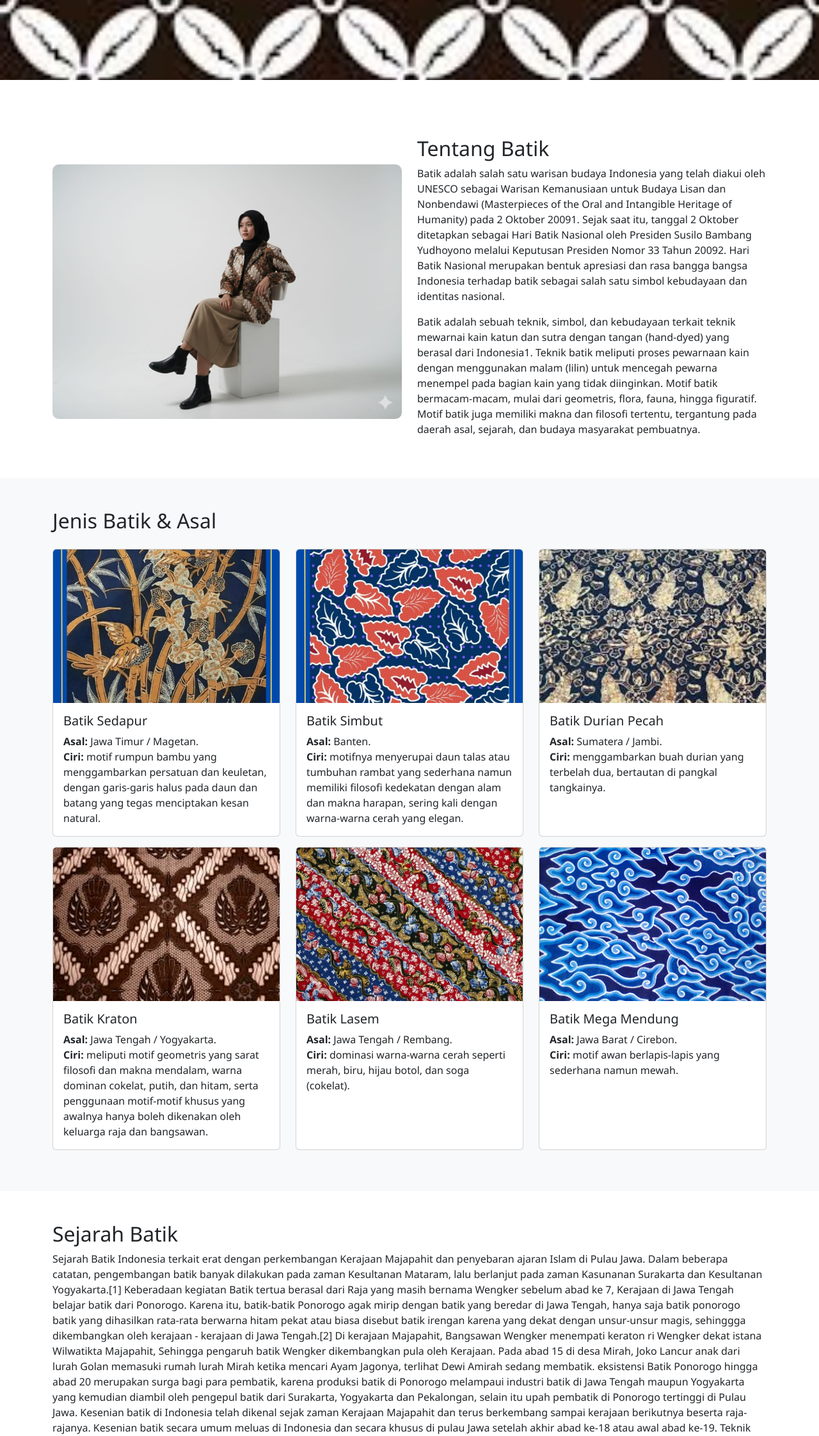
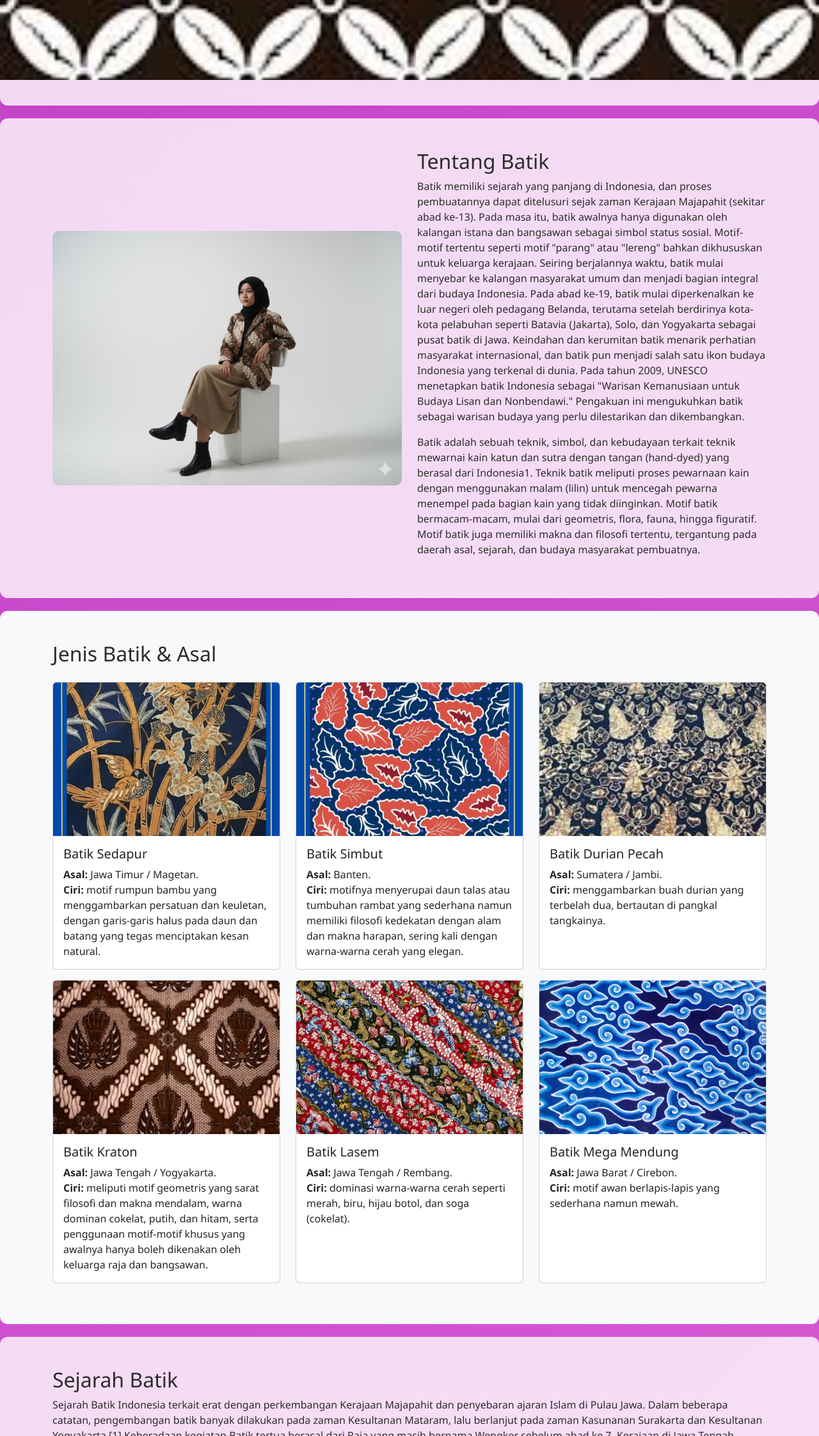
Before and after one commit to erinaa2e/website-batik, a plain HTML site: page index.html in a window 1280 px wide. Shown: the part 555-2800 px from the top of the page at 64% size. Drawn offline with nearby package versions, Linux system fonts and the light colour scheme.

Commit message:
Add files via upload

```diff
--- a/index.html
+++ b/index.html
@@ -16,6 +16,8 @@
 }
 body {
   font-family: "Segoe UI", sans-serif;
+  background: linear-gradient(135deg, #c241c7, #df66d9); /* gradasi coklat elegan */
+  color: #2c2c2c;
 }
 .carousel-item {
   height: 80vh;
@@ -36,7 +38,7 @@
   border-radius: 10px;
 }
 footer {
-        background: #212529;
+  background: #4e342e; /* coklat tua */
   color: white;
   padding: 20px 0;
   text-align: center;
@@ -75,7 +77,11 @@
 section {
   padding-top: 40px;
   padding-bottom: 40px;
+  background: rgba(255, 255, 255, 0.8); /* semi transparan biar elegan */
+  border-radius: 12px;
+  margin-bottom: 20px;
 }
+
     </style>
   </head>
   <body>
@@ -146,9 +152,11 @@
           <div class="col-md-6" data-aos="fade-left">
             <h2>Tentang Batik</h2>
             <p>
-              Batik adalah salah satu warisan budaya Indonesia yang telah diakui oleh UNESCO sebagai Warisan Kemanusiaan untuk Budaya Lisan dan Nonbendawi (Masterpieces of the Oral and Intangible Heritage of Humanity) pada 2 Oktober 20091.
-              Sejak saat itu, tanggal 2 Oktober ditetapkan sebagai Hari Batik Nasional oleh Presiden Susilo Bambang Yudhoyono melalui Keputusan Presiden Nomor 33 Tahun 20092. Hari Batik Nasional merupakan bentuk apresiasi dan rasa bangga
-              bangsa Indonesia terhadap batik sebagai salah satu simbol kebudayaan dan identitas nasional.
+             Batik memiliki sejarah yang panjang di Indonesia, dan proses pembuatannya dapat ditelusuri sejak zaman Kerajaan Majapahit (sekitar abad ke-13). Pada masa itu, batik awalnya hanya digunakan oleh kalangan istana dan bangsawan sebagai simbol status sosial. Motif-motif tertentu seperti motif "parang" atau "lereng" bahkan dikhususkan untuk keluarga kerajaan. Seiring berjalannya waktu, batik mulai menyebar ke kalangan masyarakat umum dan menjadi bagian integral dari budaya Indonesia.
+
+Pada abad ke-19, batik mulai diperkenalkan ke luar negeri oleh pedagang Belanda, terutama setelah berdirinya kota-kota pelabuhan seperti Batavia (Jakarta), Solo, dan Yogyakarta sebagai pusat batik di Jawa. Keindahan dan kerumitan batik menarik perhatian masyarakat internasional, dan batik pun menjadi salah satu ikon budaya Indonesia yang terkenal di dunia.
+
+Pada tahun 2009, UNESCO menetapkan batik Indonesia sebagai "Warisan Kemanusiaan untuk Budaya Lisan dan Nonbendawi." Pengakuan ini mengukuhkan batik sebagai warisan budaya yang perlu dilestarikan dan dikembangkan.
             </p>
             <p>
               Batik adalah sebuah teknik, simbol, dan kebudayaan terkait teknik mewarnai kain katun dan sutra dengan tangan (hand-dyed) yang berasal dari Indonesia1. Teknik batik meliputi proses pewarnaan kain dengan menggunakan malam
@@ -254,13 +262,9 @@
           dikembangkan oleh kerajaan - kerajaan di Jawa Tengah.[2] Di kerajaan Majapahit, Bangsawan Wengker menempati keraton ri Wengker dekat istana Wilwatikta Majapahit, Sehingga pengaruh batik Wengker dikembangkan pula oleh Kerajaan.
           Pada abad 15 di desa Mirah, Joko Lancur anak dari lurah Golan memasuki rumah lurah Mirah ketika mencari Ayam Jagonya, terlihat Dewi Amirah sedang membatik. eksistensi Batik Ponorogo hingga abad 20 merupakan surga bagi para
           pembatik, karena produksi batik di Ponorogo melampaui industri batik di Jawa Tengah maupun Yogyakarta yang kemudian diambil oleh pengepul batik dari Surakarta, Yogyakarta dan Pekalongan, selain itu upah pembatik di Ponorogo
-          tertinggi di Pulau Jawa. Kesenian batik di Indonesia telah dikenal sejak zaman Kerajaan Majapahit dan terus berkembang sampai kerajaan berikutnya beserta raja-rajanya. Kesenian batik secara umum meluas di Indonesia dan secara
-          khusus di pulau Jawa setelah akhir abad ke-18 atau awal abad ke-19. Teknik batik sendiri telah diketahui lebih dari 1.000 tahun, kemungkinan berasal dari Mesir kuno atau Sumeria. Teknik batik meluas di beberapa negara di Afrika
-          Barat seperti Nigeria, Kamerun, dan Mali, serta di Asia, seperti India, Sri Lanka, Bangladesh, Iran, Thailand, Malaysia dan Indonesia. Hingga awal abad ke-20, batik yang dihasilkan merupakan batik tulis. Batik cap baru dikenal
-          setelah Perang Dunia I berakhir atau sekitar tahun 1920. Kesenian batik adalah kesenian gambar di atas kain untuk pakaian yang menjadi salah satu kebudayaan keluarga kerajaan di Indonesia zaman dahulu. Awalnya kegiatan membatik
-          hanya terbatas dalam keraton saja dan batik dihasilkan untuk pakaian raja dan keluarga pemerintah dan para pembesar. Oleh karena banyak dari pembesar tinggal di luar keraton, maka kesenian batik ini dibawa oleh mereka keluar dari
-          keraton dan dihasilkan pula di tempatnya masing-masing. Lama kelamaan kesenian batik ini ditiru oleh rakyat jelata dan selanjutnya meluas sehingga menjadi pekerjaan kaum wanita rumah tangga untuk mengisi waktu luang mereka.
+          tertinggi di Pulau Jawa.
         </p>
+
 
     </section>
 
@@ -414,10 +418,7 @@
 </section>
 
 
-    <!-- Footer -->
-    <footer>
-      <p>&copy; 2025 Batik Nusantara.</p>
-    </footer>
+
 
        <!-- Bootstrap JS -->
     <script src="https://cdn.jsdelivr.net/npm/bootstrap@5.3.3/dist/js/bootstrap.bundle.min.js"></script>
@@ -489,5 +490,20 @@
   });
 </script>
 
+<!-- Footer -->
+<footer class="bg-dark text-white text-center py-4 mt-5">
+  <div class="container">
+
+    <p class="mb-1">Telp:  (0341) 478195 (SMKN 5 Malang)</p>
+    <p class="mb-3">Lokasi: Jl. Terusan Ikan Piranha Atas No.50, Tunjungsekar, Kec. Lowokwaru, Kota Malang, Jawa Timur 65142</p>
+
+    <div>
+      <a href="https://maps.app.goo.gl/CGtYM7TFaeBJgrLe8" target="_blank" class="btn btn-outline-light btn-sm">
+        📍 Lihat di Google Maps
+      </a>
+    </div>
+  </div>
+</footer>
+
   </body>
 </html>
```
Lines whose indentation alone changed are shown as unchanged.
